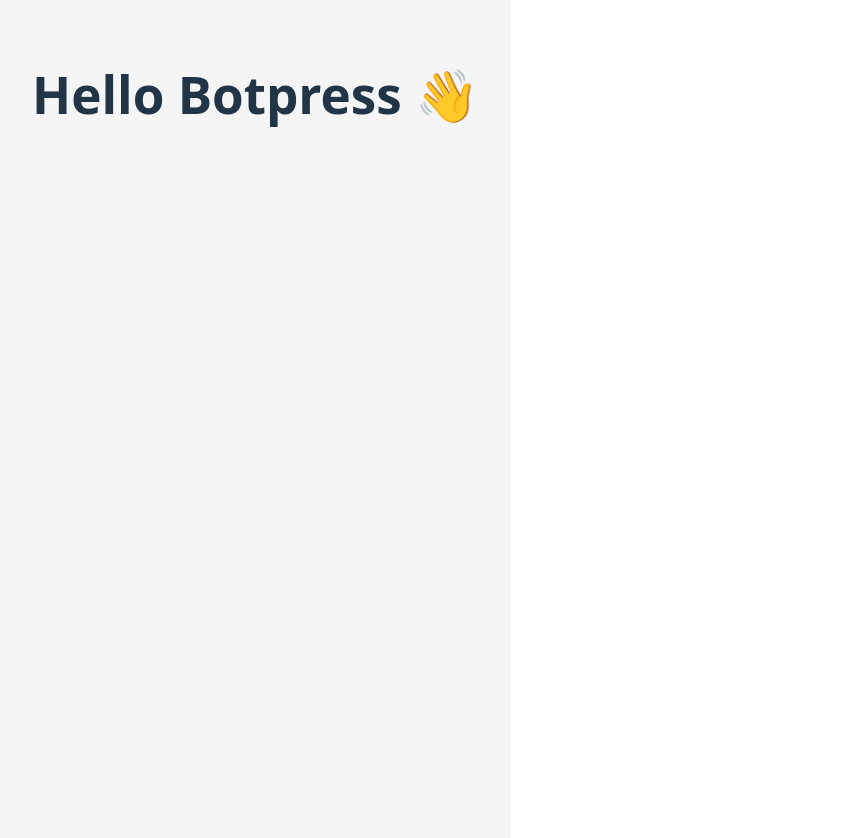
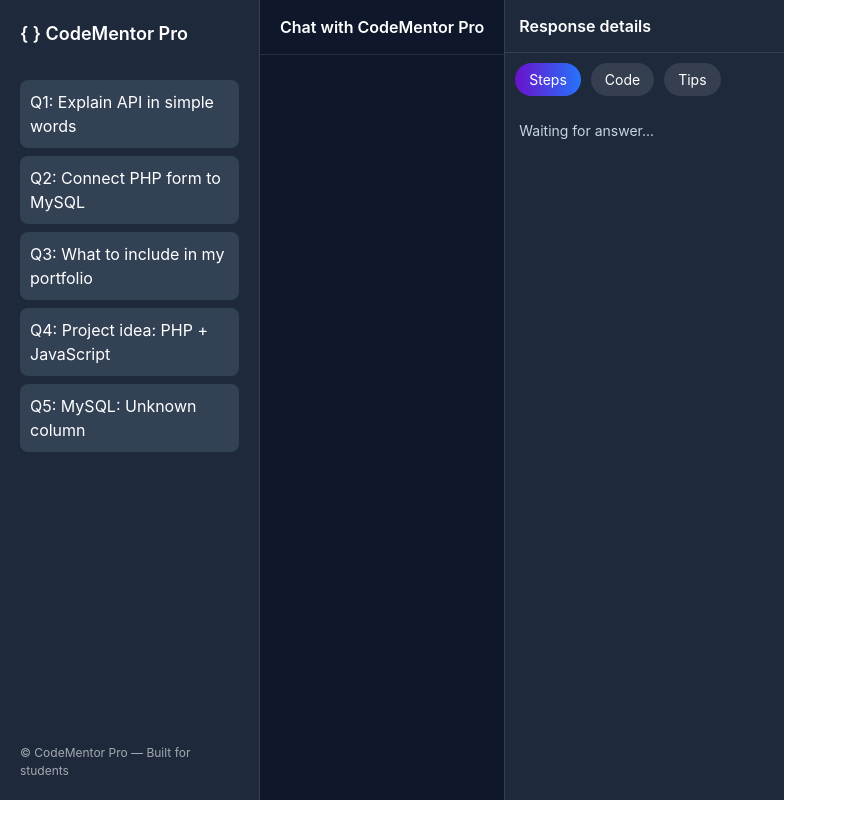
Before and after one commit to GEEK-213/CodeMentorPPS, a React (Vite) app in the folder frontend/: page / in a window 1280 px wide. Shown: the top 838 px of the page, without its empty margins (0-847 px from the left). After the commit the page ends 800 px from the top, so only its background shows below. Built offline with nearby package versions, Linux system fonts and the light colour scheme.

Commit message:
feat: implement Botpress integration with improved initialization and layout for chat area

```diff
--- /dev/null
+++ b/frontend/src/App.css
@@ -0,0 +1,129 @@
+/* Reset and global styles */
+* {
+  margin: 0;
+  padding: 0;
+  box-sizing: border-box;
+}
+html, body {
+  height: 100%;
+  font-family: 'Inter', sans-serif;
+}
+
+/* Layout */
+.layout {
+  display: flex;
+  height: 100vh;
+  background: #0f172a;
+  color: #fff;
+}
+
+/* Sidebar */
+.sidebar {
+  width: 260px;
+  background: #1e293b;
+  padding: 20px;
+  display: flex;
+  flex-direction: column;
+  border-right: 1px solid rgba(255,255,255,0.1);
+}
+
+.logo {
+  font-weight: 600;
+  font-size: 18px;
+  margin-bottom: 25px;
+}
+
+.example {
+  background: #334155;
+  margin: 8px 0;
+  padding: 10px;
+  border-radius: 8px;
+  cursor: pointer;
+  transition: 0.2s;
+}
+
+.example:hover {
+  background: #475569;
+}
+
+.sidebar-footer {
+  font-size: 12px;
+  color: rgba(255,255,255,0.6);
+  margin-top: auto;
+}
+
+/* Chat Area */
+.chat-area {
+  flex: 1;
+  display: flex;
+  flex-direction: column;
+  min-height: 0;   /* critical for flex children */
+}
+
+.chat-header {
+  padding: 15px 20px;
+  border-bottom: 1px solid rgba(255,255,255,0.1);
+  font-weight: 600;
+}
+
+.messages {
+  flex: 1;
+  display: flex;
+  min-height: 0;   /* critical for flex children */
+}
+
+/* Botpress container */
+#webchat {
+  flex: 1;
+  width: 100% !important;
+  height: 100% !important;
+  position: relative !important;
+}
+
+#webchat iframe {
+  width: 100% !important;
+  height: 100% !important;
+  display: block;
+}
+
+/* Right Panel */
+.details-panel {
+  width: 280px;
+  background: #1e293b;
+  border-left: 1px solid rgba(255,255,255,0.1);
+  display: flex;
+  flex-direction: column;
+}
+
+.details-header {
+  padding: 14px;
+  border-bottom: 1px solid rgba(255,255,255,0.1);
+  font-weight: 600;
+}
+
+.tabs {
+  display: flex;
+  gap: 10px;
+  padding: 10px;
+}
+
+.tab {
+  padding: 6px 14px;
+  border-radius: 20px;
+  background: rgba(255,255,255,0.1);
+  cursor: pointer;
+  font-size: 14px;
+  transition: 0.3s;
+}
+
+.tab.active,
+.tab:hover {
+  background: linear-gradient(90deg,#6a11cb,#2575fc);
+}
+
+.tab-content {
+  padding: 14px;
+  flex: 1;
+  font-size: 14px;
+  color: #cbd5e1;
+}
--- a/frontend/src/App.jsx
+++ b/frontend/src/App.jsx
@@ -1,56 +1,105 @@
-import { useEffect } from "react"
+import { useEffect } from "react";
+import "./App.css";
 
 export default function App() {
   useEffect(() => {
-    const initBotpress = () => {
-      if (!window.botpressWebChat) {
-        console.warn("Botpress script not ready, retrying...")
-        setTimeout(initBotpress, 300) // retry after 300ms
-        return
-      }
+    const script = document.createElement("script");
+    script.src = "https://cdn.botpress.cloud/webchat/v3.2/inject.js";
+    script.async = true;
+    document.body.appendChild(script);
 
-      if (window.__BP_INITIALIZED__) return
+    script.onload = () => {
+      console.log("✅ Botpress script loaded");
+      window.botpress.init({
+        botId: "0b1c554e-bf61-45f0-9c52-2ffb8a4c424c",
+        clientId: "c2232d34-dd63-42b4-8f64-390654e98fe6",
+        botName: "CodeMentor Pro",
+        botDescription:
+          "Your personal AI coding mentor. Learn, debug, and grow with guidance.",
+        themeMode: "dark",
+        color: "#3276EA",
+        variant: "solid",
+        headerVariant: "glass",
+        radius: 8,
+        selector: "#webchat",
+        floating: false,                // force inline
+        showConversationsButton: false  // hide floating bubble
+      });
+    };
+  }, []);
 
-      window.botpressWebChat.init({
-        clientId: import.meta.env.VITE_BOTPRESS_CLIENT_ID,
-        botId: import.meta.env.VITE_BOTPRESS_BOT_ID,
-        theme: "prism",
-        themeColor: "#2563eb",
-        composerPlaceholder: "Type a message...",
-        container: "#webchat",
-        showWidget: false,
-        lazySocket: true,
-        useSessionStorage: true,
-      })
-
-      // open immediately
-      window.botpressWebChat.sendEvent({ type: "show" })
-
-      window.__BP_INITIALIZED__ = true
-      console.log("✅ Botpress initialized!")
+  const sendMessage = (text) => {
+    if (window.botpress) {
+      window.botpress.sendEvent({
+        type: "proactive-trigger",
+        payload: { text },
+      });
+      window.botpress.open();
     }
-
-    // inject script if not already there
-    if (!document.getElementById("bp-webchat-script")) {
-      const script = document.createElement("script")
-      script.id = "bp-webchat-script"
-      script.src = "https://cdn.botpress.cloud/webchat/v1/inject.js"
-      script.async = true
-      script.onload = initBotpress
-      document.body.appendChild(script)
-    } else {
-      initBotpress()
-    }
-  }, [])
+  };
 
   return (
-    <div style={{ height: "100vh", padding: "2rem", background: "#f5f5f5" }}>
-      <h1 style={{ marginBottom: "1rem" }}>Hello Botpress 👋</h1>
+    <div className="layout">
+      {/* Sidebar */}
+      <div className="sidebar">
+        <div className="logo">{`{ }`} CodeMentor Pro</div>
+        <div className="quick-examples">
+          <div
+            className="example"
+            onClick={() => sendMessage("Explain API in simple words")}
+          >
+            Q1: Explain API in simple words
+          </div>
+          <div
+            className="example"
+            onClick={() => sendMessage("How to connect PHP form to MySQL?")}
+          >
+            Q2: Connect PHP form to MySQL
+          </div>
+          <div
+            className="example"
+            onClick={() => sendMessage("What should I include in my portfolio?")}
+          >
+            Q3: What to include in my portfolio
+          </div>
+          <div
+            className="example"
+            onClick={() => sendMessage("Give me a project idea with PHP + JavaScript")}
+          >
+            Q4: Project idea: PHP + JavaScript
+          </div>
+          <div
+            className="example"
+            onClick={() => sendMessage("Fix MySQL error: Unknown column")}
+          >
+            Q5: MySQL: Unknown column
+          </div>
+        </div>
+        <div className="sidebar-footer">
+          © CodeMentor Pro — Built for students
+        </div>
+      </div>
 
-      <div
-        id="webchat"
-        style={{ height: "100%", width: "100%", position: "relative" }}
-      />
+      {/* Chat Area */}
+      <div className="chat-area">
+        <div className="chat-header">Chat with CodeMentor Pro</div>
+        <div className="messages">
+          <div id="webchat"></div>
+        </div>
+      </div>
+
+      {/* Right Panel */}
+      <div className="details-panel">
+        <div className="details-header">Response details</div>
+        <div className="tabs">
+          <div className="tab active">Steps</div>
+          <div className="tab">Code</div>
+          <div className="tab">Tips</div>
+        </div>
+        <div className="tab-content" id="details-content">
+          Waiting for answer...
+        </div>
+      </div>
     </div>
-  )
+  );
 }
```
